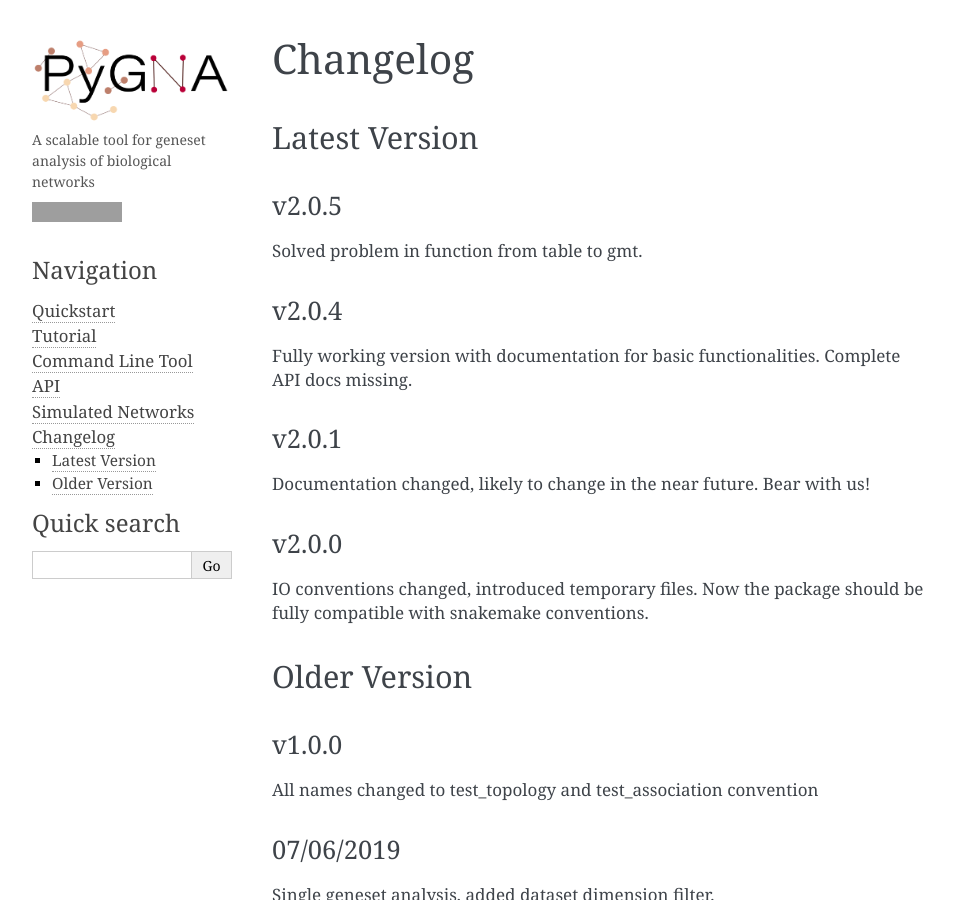
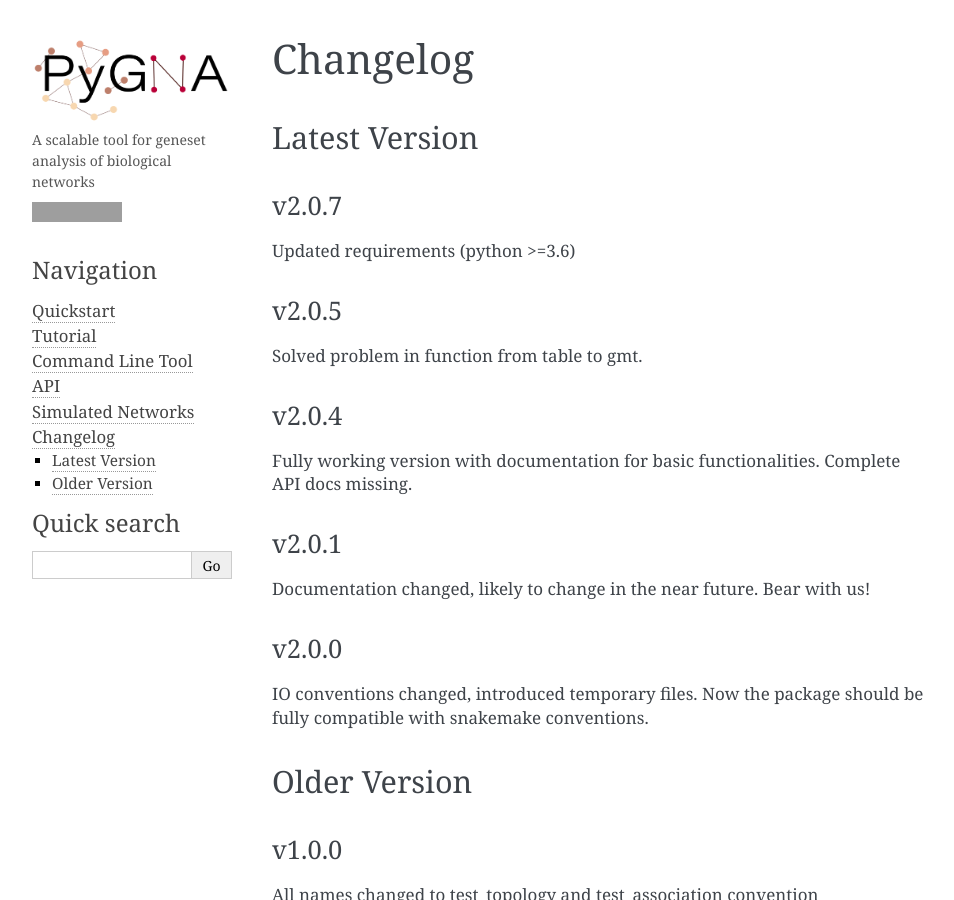
Before and after one commit to stracquadaniolab/pygna, a Sphinx documentation site: the page built from docs/changelog.rst, in a window 1280 px wide and 900 px high. Shown: the whole window, without its empty margins (148-1102 px from the left). Built offline with Sphinx 7.4.7, drawn with Linux system fonts in a browser that asks for light colours; grey boxes are pictures that could not be loaded.

Commit message:
changed requirements

```diff
--- a/docs/changelog.rst
+++ b/docs/changelog.rst
@@ -3,6 +3,9 @@ Changelog
 
 Latest Version
 --------------
+v2.0.7
++++++++
+Updated requirements (python >=3.6)
 
 v2.0.5
 +++++++
--- a/environment.yml
+++ b/environment.yml
@@ -4,7 +4,7 @@ channels:
   - bioconda
   - conda-forge
 dependencies:
-  - python=3.6
+  - python>=3.6
   - pandas
   - snakemake
   - bumpversion
```
